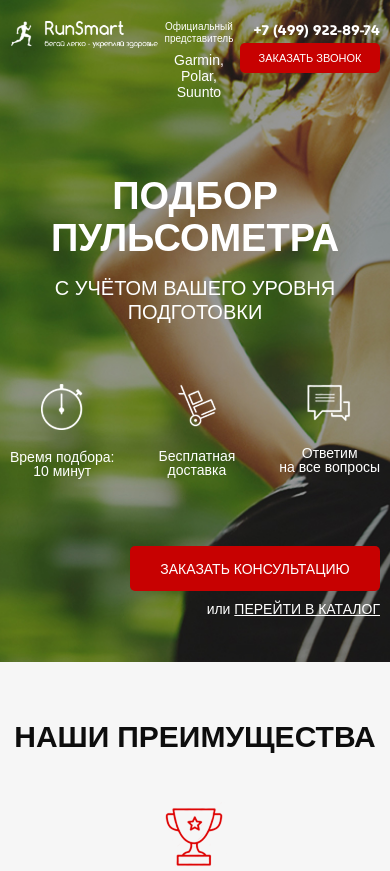
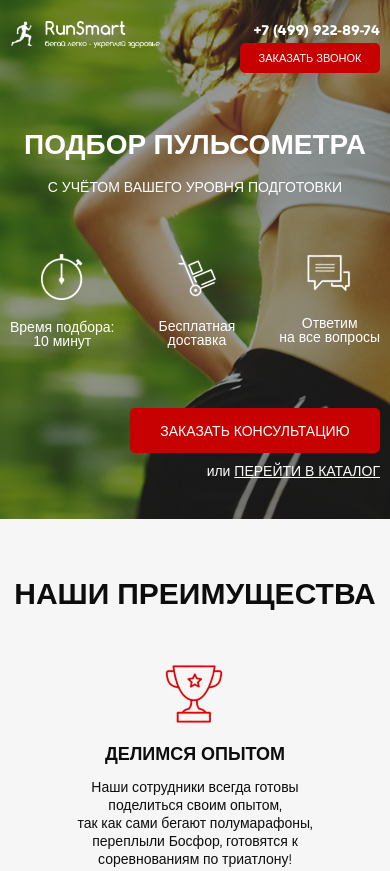
Before and after one commit to DeeBeeUA/pulse, a website: page src/index.html in a window 390 px wide. Shown: the top 871 px of the page. Drawn offline with Linux system fonts and the light colour scheme; a web font is replaced by a local one.

Commit message:
feat: responsive mobile

```diff
--- a/src/sass/block/_advantages.scss
+++ b/src/sass/block/_advantages.scss
@@ -69,6 +69,26 @@
     }
 }
 
+@media screen and (max-width: 950px) {
+    .advantages {
+
+        &__wrapper {
+            gap: 0 5px;
+        }
+    }
+}
+
+@media screen and (max-width: 830px) {
+    .advantages {
+
+        &__wrapper {
+            flex-wrap: wrap;
+            justify-content: center;
+            gap: 20px
+        }
+    }
+}
+
 @media screen and (max-width: 576px) {
     .advantages {
         padding: 60px 0;
--- a/src/sass/block/_header.scss
+++ b/src/sass/block/_header.scss
@@ -44,6 +44,15 @@
 
 }
 
+@media screen and (max-width: 692px) {
+    .header {
+
+        &__distributor {
+            display: none;
+        }
+    }
+}
+
 @media screen and (max-width: 576px) {
     .header {
         &__logo {
@@ -65,3 +74,11 @@
         }
     }
 }
+
+@media screen and (max-width: 484px) {
+    .header {
+        &__logo {
+            max-width: 150px;
+        }
+    }
+}
--- a/src/sass/block/_promo.scss
+++ b/src/sass/block/_promo.scss
@@ -74,6 +74,14 @@
     }
 }
 
+@media screen and (max-width: 692px) {
+    .promo {
+        &__title {
+            margin-top: 75px;
+        }
+    }
+}
+
 @media screen and (max-width: 576px) {
     .promo {
         background-position-x: 1%;
@@ -82,7 +90,6 @@
         &__title {
             font-size: 38px;
             text-align: center;
-            margin-top: 75px;
         }
 
         &__subtitle {
@@ -99,3 +106,27 @@
         }
     }
 }
+
+@media screen and (max-width: 484px) {
+    .promo {
+        padding-bottom: 40px;
+
+        &__title {
+            margin-top: 50px;
+            font-size: 28px;
+        }
+
+        &__subtitle {
+            font-size: 14px;
+            margin-top: 10px;
+        }
+
+        &__wrapper {
+            margin-top: 55px;
+        }
+
+        &__btn {
+            margin-top: 60px;
+        }
+    }
+}
```
Also changed, not shown: src/css/style.min.css.
